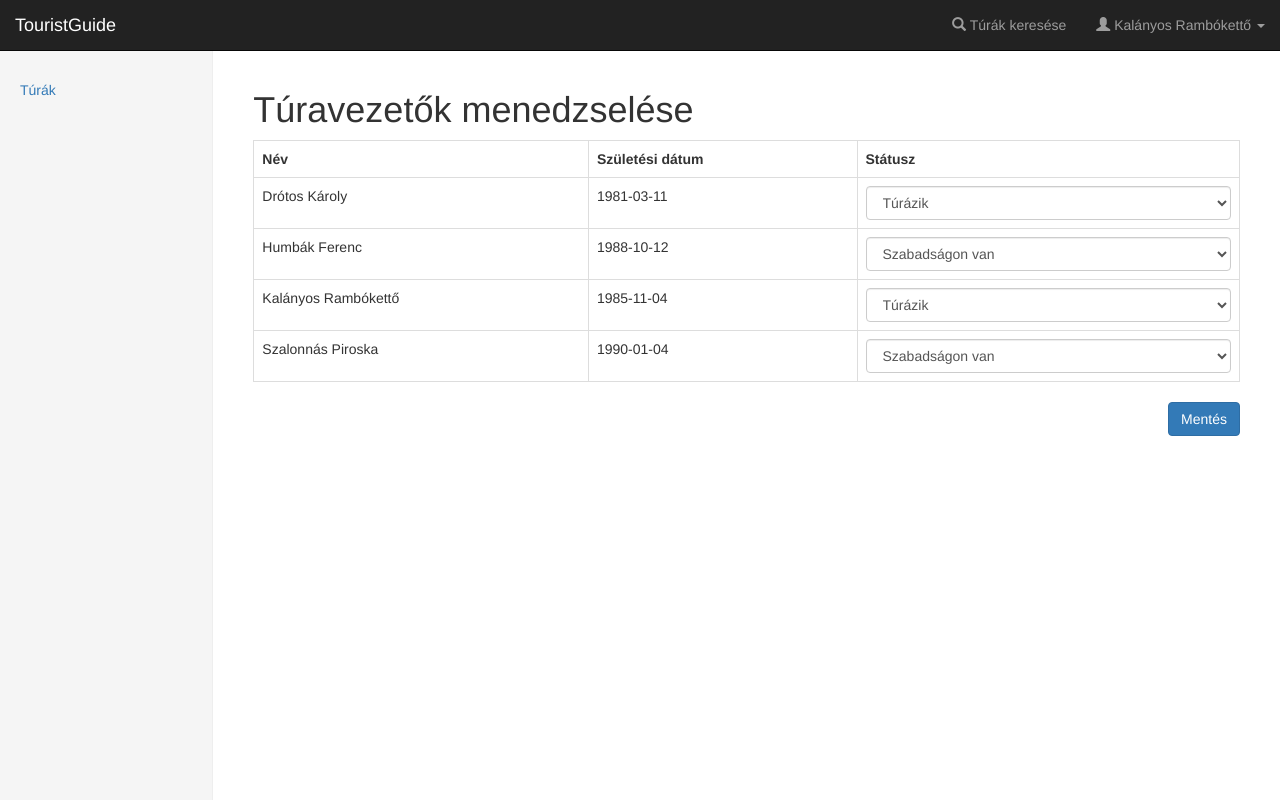
After one commit to AhsonSn/TouristGuide, a Flask app: page /tour_guide_edit in a window 1280 px wide. The commit adds this page. Run offline with Flask 2, Linux system fonts and the light colour scheme; a user stored in the database is signed in; data comes from the database, SQL or seed files in the repository; some libraries are stand-ins or nearby versions.

Commit message:
+ Tour-guide editor form : edit status.

```diff
--- a/app/admin/forms.py
+++ b/app/admin/forms.py
@@ -120,3 +120,10 @@ class StatisticsForm(Form):
                                        'A túravezetők népszerűsége alapján')])
 
     submit = SubmitField(u'Diagram készítése')
+
+
+class EditTourGuidesForm(Form):
+    def generate_csrf_token(self, csrf_context=None):
+        return super(EditTourGuidesForm, self).generate_csrf_token(csrf_context)
+
+    submit = SubmitField(u'Mentés')
--- a/app/admin/views.py
+++ b/app/admin/views.py
@@ -1,7 +1,7 @@
-from flask import Blueprint, render_template
+from flask import Blueprint, render_template, request
 from flask_login import login_required
-from .forms import AddTourForm, EditTourForm, StatisticsForm
-from ..basic.models import ceo_sidebar_items
+from .forms import AddTourForm, EditTourForm, StatisticsForm, EditTourGuidesForm
+from ..basic.models import ceo_sidebar_items, sidebar_items
 from ..db.experiencemanager import ExperienceDAO
 from ..db.tourmanager import TourDAO
 from ..db.usermanager import UserDAO
@@ -68,6 +68,8 @@ def edit_tour(tour_id):
 
 
 @admin.route('/statistics', methods=('GET', 'POST'))
+@login_required
+# CEO ONLY
 def statistics():
     statistics_form = StatisticsForm()
 
@@ -94,3 +96,22 @@ def statistics():
     return render_template('statistics_form.html',
                            statistics_form=statistics_form,
                            sidebar_items=ceo_sidebar_items)
+
+
+@admin.route('/tour_guide_edit', methods=('GET', 'POST'))
+@login_required
+# TOUR SUPERVISOR ONLY
+def tour_leaders_edit():
+    tour_guides = UserDAO.get_user_by_role_id(4)
+    edit_tour_guides_form = EditTourGuidesForm()
+
+    if edit_tour_guides_form.validate_on_submit():
+        for tour_guide in tour_guides:
+            status = int(request.form[str(tour_guide.id)])
+            if status != tour_guide.status:
+                UserDAO.update_status(tour_guide.id, status)
+
+    return render_template('tourguide-edit.html',
+                           edit_tour_guides_form=edit_tour_guides_form,
+                           tour_guides=tour_guides,
+                           sidebar_items=sidebar_items)
--- a/app/templates/navbar.html
+++ b/app/templates/navbar.html
@@ -32,7 +32,7 @@
             <li><a href="{{ url_for('users.writemessages') }}"><span class="glyphicon glyphicon-pencil" aria-hidden="true"></span>
               Üzenet írás</a></li>
             <li>
-                <a href="{{ url_for('users.writemessages') }}">
+                <a href="{{ url_for('admin.tour_leaders_edit') }}">
                     <span class="glyphicon glyphicon-cog" aria-hidden="true"></span>
                     Túravezetők menedzselése
                 </a>
--- /dev/null
+++ b/app/templates/tourguide-edit.html
@@ -0,0 +1,43 @@
+{% extends "base.html" %}
+{% set active_page = "edit_tour" %}
+{% block title %}Túravezetők menedzselése{% endblock %}
+{% block page_content %}
+<h1>Túravezetők menedzselése</h1>
+{% if tour_guides %}
+<form action="" class="form" method="post" role="form" enctype="multipart/form-data">
+    {% import "bootstrap/wtf.html" as wtf %}
+    <table class="table table-bordered table-hover">
+        <tr>
+            <th>Név</th>
+            <th>Születési dátum</th>
+            <th>Státusz</th>
+        </tr>
+
+        {% for tour_guide in tour_guides %}
+        <tr>
+            <td>{{ tour_guide.fullname }}</td>
+            <td>{{ tour_guide.birth }}</td>
+            <td>
+                <select class="form-control" id="{{ tour_guide.id }}"
+                        name="{{ tour_guide.id }}">
+                    <option value="1" {{
+                    ' selected' if tour_guide.status == 1 }}>Szabad
+                    </option>
+                    <option value="2" {{
+                    ' selected' if tour_guide.status == 2 }}>Túrázik
+                    </option>
+                    <option value="3" {{
+                    ' selected' if tour_guide.status == 3 }}>Szabadságon van
+                    </option>
+                </select>
+            </td>
+        </tr>
+        {% endfor %}
+    </table>
+    {{ edit_tour_guides_form.hidden_tag() }}
+    <div class="form-group">
+        {{ edit_tour_guides_form.submit(class="btn btn-primary", style="float:right;") }}
+    </div>
+</form>
+{% endif %}
+{% endblock page_content %}
```
